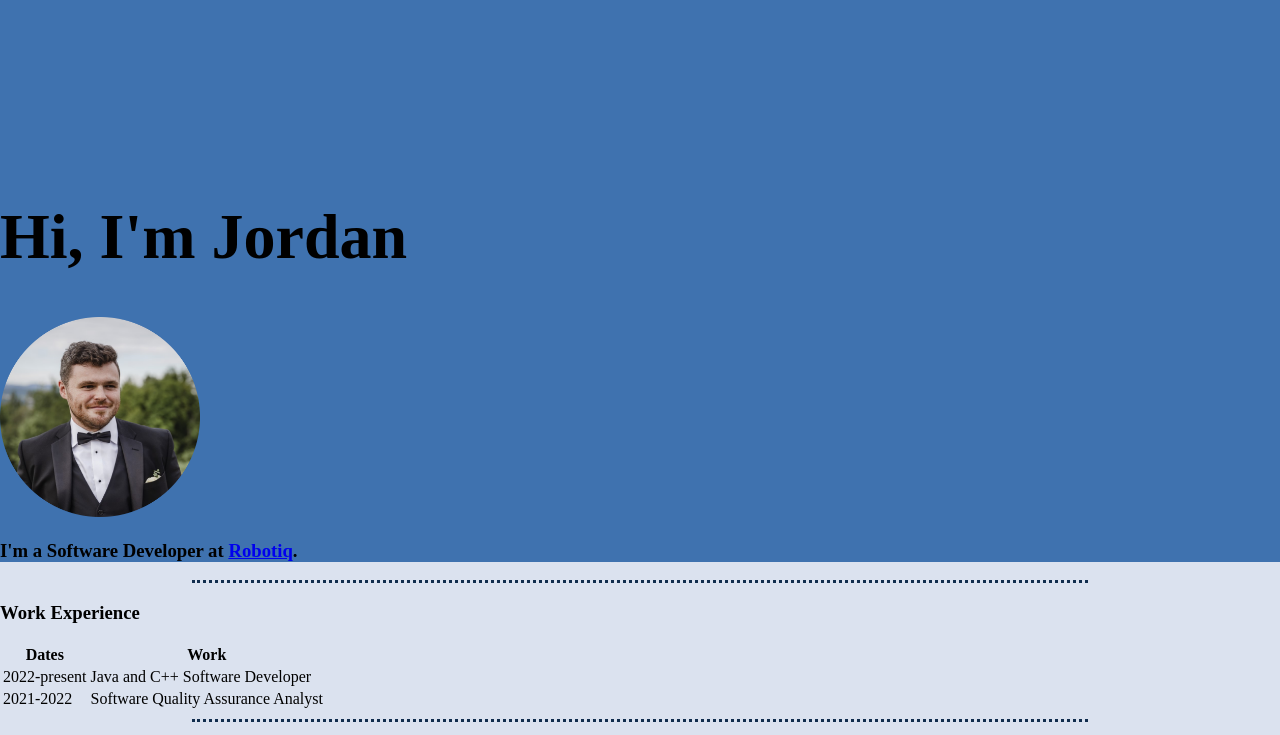
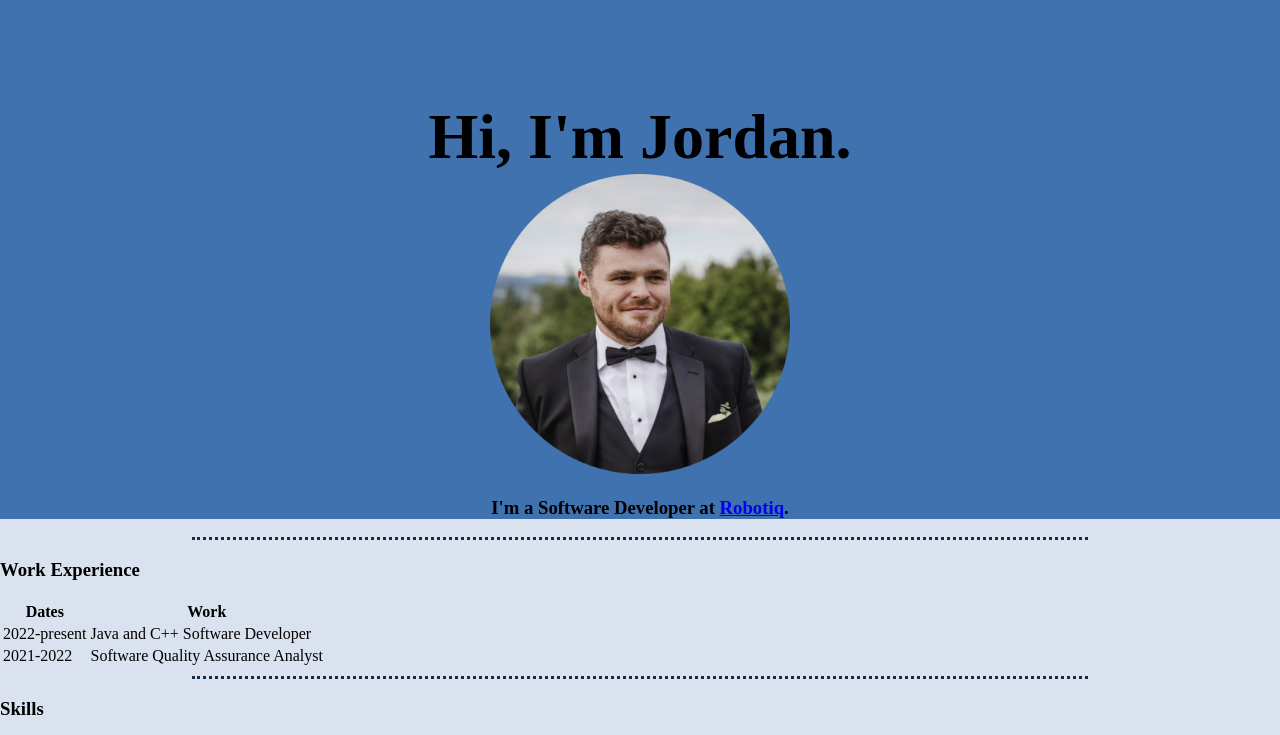
Before and after one commit to majorlongval/webDev2023, a plain HTML site: page docs/index.html in a window 1280 px wide. Shown: the top 735 px of the page. Drawn offline with Linux system fonts and the light colour scheme; a web font is replaced by a local one.

Commit message:
Centered the text in presentation

```diff
--- a/docs/css/styles.css
+++ b/docs/css/styles.css
@@ -36,10 +36,12 @@ hr {
 #presentationSection {
   background-color: #3f72af;
   margin: 0;
+  text-align: center;
 }
 
 #salutation {
-  margin-top: 0;
-  padding-top: 200px;
+  margin: auto;
+  padding-top: 100px;
   font-size: 64px;
+  width: 35%;
 }
--- a/docs/index.html
+++ b/docs/index.html
@@ -13,12 +13,12 @@
   </head>
   <body>
     <div id="presentationSection">
-      <h1 id="salutation">Hi, I'm Jordan</h1>
+      <h1 id="salutation">Hi, I'm Jordan.</h1>
       <img
         src="images/profile_picture_round.png"
         alt="Jordan's profile picture"
-        width="200"
-        height="200"
+        width="300"
+        height="300"
       />
       <h3>
         I'm a Software Developer at
```
